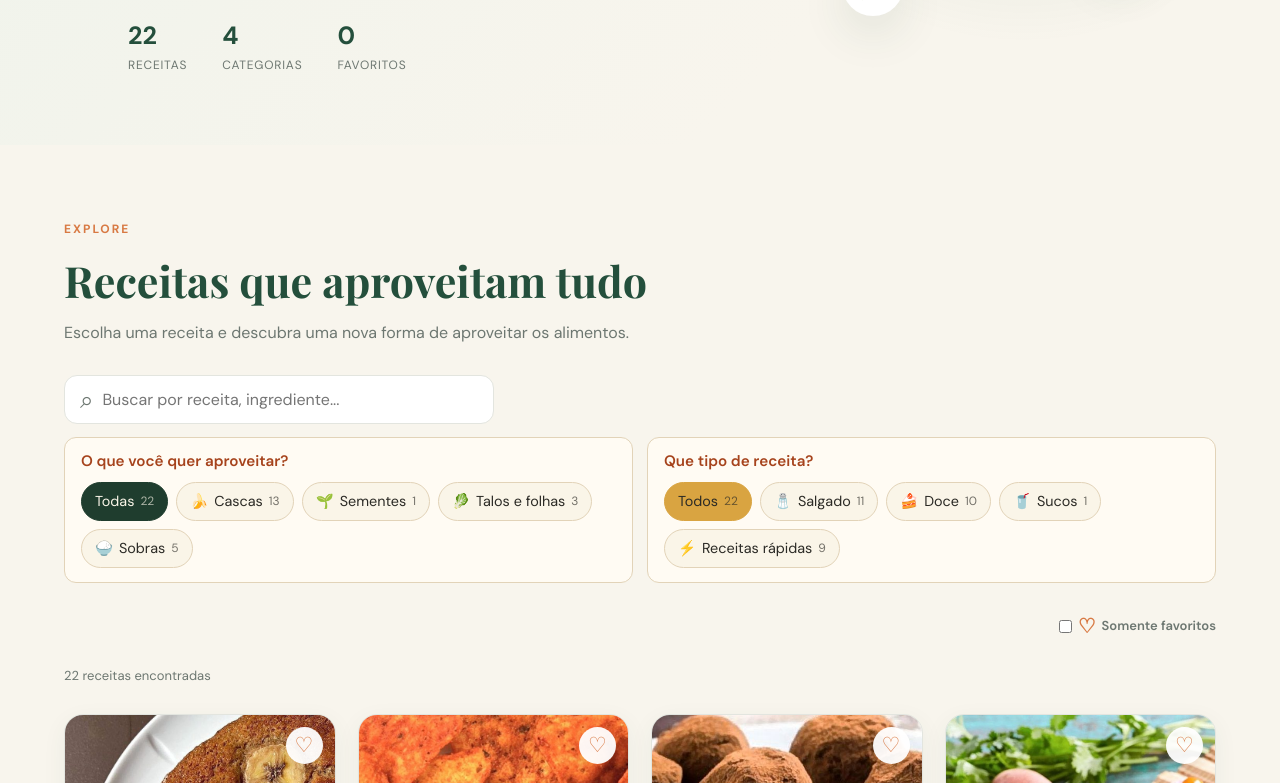
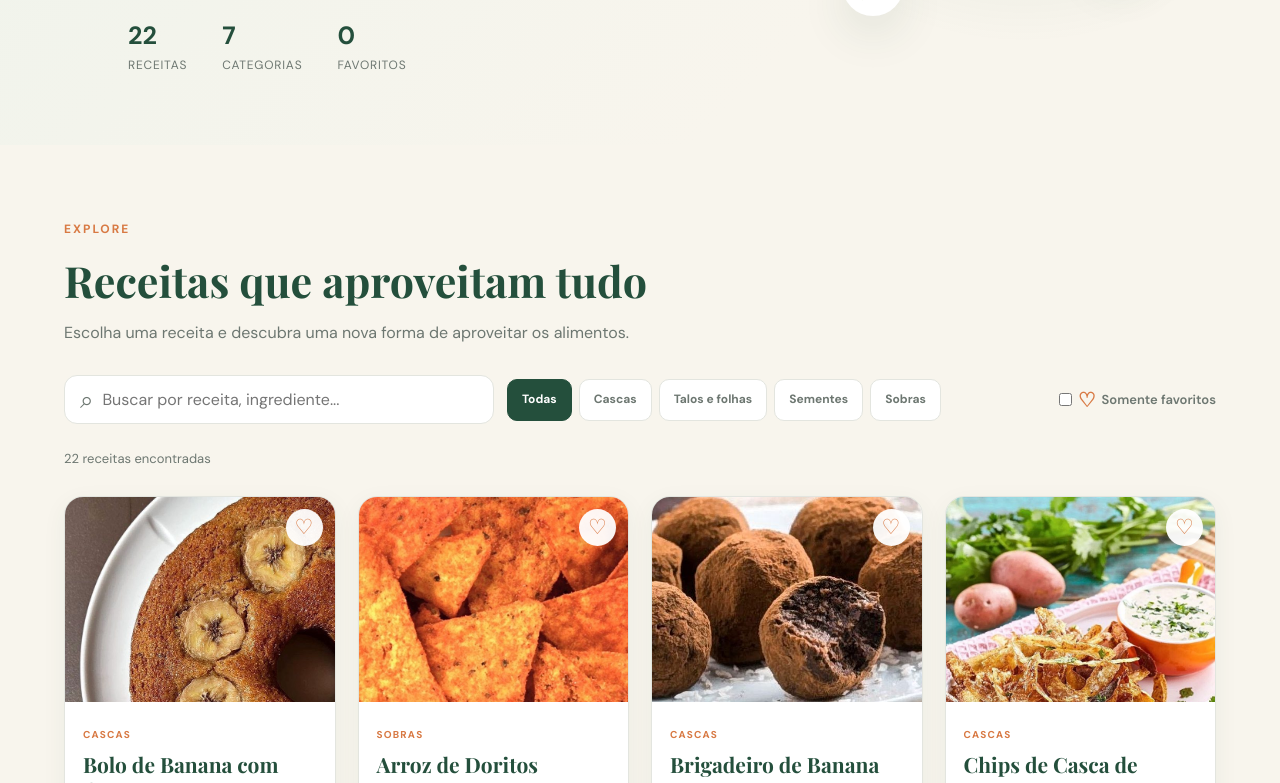
Before and after one commit to gloriadurval/gloriadurval, a plain HTML site: page catalogo.html in a window 1280 px wide. Shown: the part 481-1264 px from the top of the page. Drawn offline with nearby package versions, Linux system fonts and the light colour scheme.

Commit message:
Add files via upload

```diff
--- a/catalogo.html
+++ b/catalogo.html
@@ -6,7 +6,6 @@
 <meta name="description" content="Catálogo digital de receitas para aproveitar melhor os alimentos.">
 <title>Prato Limpo | Catálogo</title>
 <link rel="stylesheet" href="style-catalogo.css">
-<link rel="stylesheet" href="filtros-grupos.css">
 </head>
 <body>
 
@@ -53,15 +52,12 @@
 
   <div class="controles">
     <div class="campo-busca"><span>⌕</span><input id="busca" type="search" placeholder="Buscar por receita, ingrediente..."></div>
-    <div class="filtros-grupos" id="filtros">
-      <section class="grupo-filtro">
-        <h3 class="grupo-titulo">O que você quer aproveitar?</h3>
-        <div class="chips" id="chips-parte"></div>
-      </section>
-      <section class="grupo-filtro">
-        <h3 class="grupo-titulo">Que tipo de receita?</h3>
-        <div class="chips" id="chips-tipo"></div>
-      </section>
+    <div class="filtros" id="filtros">
+      <button class="filtro ativo" data-categoria="todos">Todas</button>
+      <button class="filtro" data-categoria="cascas">Cascas</button>
+      <button class="filtro" data-categoria="talos">Talos e folhas</button>
+      <button class="filtro" data-categoria="sementes">Sementes</button>
+      <button class="filtro" data-categoria="sobras">Sobras</button>
     </div>
     <label class="favoritos-toggle"><input type="checkbox" id="mostrarFavoritos"> <span>♡</span> Somente favoritos</label>
   </div>
--- a/script.js
+++ b/script.js
@@ -24,7 +24,7 @@ const receitas = [
 ]
 
 
-let parteAtual="todos", tipoAtual="todos", termoAtual="", somenteFavoritos=false, receitaAtual=null;
+let categoriaAtual="todos", termoAtual="", somenteFavoritos=false, receitaAtual=null;
 const favoritos=new Set(JSON.parse(localStorage.getItem("pratoLimpoFavoritos")||"[]").map(Number));
 const grid=document.getElementById("gridReceitas"), busca=document.getElementById("busca");
 const filtros=document.getElementById("filtros"), mostrarFavoritos=document.getElementById("mostrarFavoritos");
@@ -32,35 +32,11 @@ const resultadoTexto=document.getElementById("resultadoTexto"), limparFiltros=do
 const semResultados=document.getElementById("semResultados"), modalFundo=document.getElementById("modalFundo");
 const favoritoModal=document.getElementById("favoritoModal");
 
-/* ===== Filtros em dois grupos: parte do alimento + tipo de receita ===== */
-const PARTES=[["todos","Todas",""],["cascas","Cascas","🍌"],["sementes","Sementes","🌱"],["talos","Talos e folhas","🥬"],["sobras","Sobras","🍚"]];
-const TIPOS=[["todos","Todos",""],["salgado","Salgado","🧂"],["doce","Doce","🍰"],["suco","Sucos","🥤"],["rapida","Receitas rápidas","⚡"]];
-// Tipo de cada receita (id -> tipo). Receitas novas podem ter o campo tipo:"doce" direto no objeto.
-const TIPO_POR_ID={1:"doce",2:"salgado",3:"doce",4:"salgado",5:"salgado",6:"salgado",7:"doce",8:"doce",9:"doce",10:"doce",11:"doce",12:"salgado",13:"salgado",14:"salgado",15:"doce",16:"salgado",17:"doce",18:"salgado",19:"doce",20:"suco",21:"salgado",22:"salgado"};
-const TEMPO_RAPIDO=20; // minutos
-
-// Padroniza os valores de categoria (cascas, casca, Sobras, talos e folhas...)
-function parteDe(r){const c=(r.categoria||"").toLowerCase().trim();return c.startsWith("casca")?"cascas":c.startsWith("talo")?"talos":c.startsWith("semente")?"sementes":c.startsWith("sobra")?"sobras":c}
-function tiposDe(r){const base=r.tipo||TIPO_POR_ID[r.id];const t=base?[].concat(base):[];if(parseInt(r.tempo)<=TEMPO_RAPIDO)t.push("rapida");return t}
-function bate(r,ignorar){
- const termo=termoAtual.trim().toLowerCase();
- const texto=[r.titulo,r.descricao,r.categoriaTexto,r.aproveitamento,...r.ingredientes].join(" ").toLowerCase();
- return (ignorar==="parte"||parteAtual==="todos"||parteDe(r)===parteAtual)
-  &&(ignorar==="tipo"||tipoAtual==="todos"||tiposDe(r).includes(tipoAtual))
-  &&(!termo||texto.includes(termo))&&(!somenteFavoritos||favoritos.has(r.id));
-}
-function desenharChips(grupo,lista,atual){
- document.getElementById("chips-"+grupo).innerHTML=lista.map(([v,nome,icone])=>{
-  const q=receitas.filter(r=>bate(r,grupo)&&(v==="todos"||(grupo==="parte"?parteDe(r)===v:tiposDe(r).includes(v)))).length;
-  return `<button type="button" class="chip${v==="rapida"?" rapida":""}" data-grupo="${grupo}" data-valor="${v}" aria-pressed="${atual===v}">${icone?`<span aria-hidden="true">${icone}</span>`:""}${nome}<small>${q}</small></button>`;
- }).join("");
-}
-
 
 function salvar(){localStorage.setItem("pratoLimpoFavoritos",JSON.stringify([...favoritos]))}
 function estatisticas(){
  document.getElementById("totalReceitas").textContent=receitas.length;
- document.getElementById("totalCategorias").textContent=new Set(receitas.map(parteDe)).size;
+ document.getElementById("totalCategorias").textContent=new Set(receitas.map(r=>r.categoria)).size;
  document.getElementById("totalFavoritos").textContent=favoritos.size;
 }
 function card(r){
@@ -76,14 +52,20 @@ function card(r){
  <div class="card-rodape"><div class="card-dados"><span>⏱ ${r.tempo}</span><span>♻ ${r.aproveitamento}</span></div>
  <button class="ver-receita" data-receita="${r.id}">Ver receita</button></div></div></article>`;
 }
-function filtrar(){return receitas.filter(r=>bate(r))}
+function filtrar(){
+ const termo=termoAtual.trim().toLowerCase();
+ return receitas.filter(r=>{
+  const cat=categoriaAtual==="todos"||r.categoria===categoriaAtual;
+  const texto=[r.titulo,r.descricao,r.categoriaTexto,r.aproveitamento,...r.ingredientes].join(" ").toLowerCase();
+  return cat&&(!termo||texto.includes(termo))&&(!somenteFavoritos||favoritos.has(r.id));
+ });
+}
 function render(){
  const lista=filtrar();
  grid.innerHTML=lista.map(card).join("");
- desenharChips("parte",PARTES,parteAtual); desenharChips("tipo",TIPOS,tipoAtual);
  semResultados.style.display=lista.length?"none":"block";
  resultadoTexto.textContent=lista.length?`${lista.length} ${lista.length===1?"receita encontrada":"receitas encontradas"}`:"Nenhuma receita encontrada";
- const tem=parteAtual!=="todos"||tipoAtual!=="todos"||termoAtual.trim()||somenteFavoritos;
+ const tem=categoriaAtual!=="todos"||termoAtual.trim()||somenteFavoritos;
  limparFiltros.style.display=tem?"block":"none"; estatisticas();
 }
 function abrir(id){
@@ -105,9 +87,9 @@ function alternar(id){favoritos.has(id)?favoritos.delete(id):favoritos.add(id);s
 function fechar(){modalFundo.classList.remove("aberto");document.body.style.overflow="";receitaAtual=null}
 
 busca.addEventListener("input",e=>{termoAtual=e.target.value;render()});
-filtros.addEventListener("click",e=>{const b=e.target.closest(".chip");if(!b)return;if(b.dataset.grupo==="parte")parteAtual=b.dataset.valor;else tipoAtual=b.dataset.valor;render()});
+filtros.addEventListener("click",e=>{const b=e.target.closest(".filtro");if(!b)return;document.querySelectorAll(".filtro").forEach(x=>x.classList.remove("ativo"));b.classList.add("ativo");categoriaAtual=b.dataset.categoria;render()});
 mostrarFavoritos.addEventListener("change",e=>{somenteFavoritos=e.target.checked;render()});
-limparFiltros.addEventListener("click",()=>{parteAtual="todos";tipoAtual="todos";termoAtual="";somenteFavoritos=false;busca.value="";mostrarFavoritos.checked=false;render()});
+limparFiltros.addEventListener("click",()=>{categoriaAtual="todos";termoAtual="";somenteFavoritos=false;busca.value="";mostrarFavoritos.checked=false;document.querySelectorAll(".filtro").forEach(x=>x.classList.remove("ativo"));document.querySelector('[data-categoria="todos"]').classList.add("ativo");render()});
 grid.addEventListener("click",e=>{const f=e.target.closest("[data-favorito]");if(f){alternar(Number(f.dataset.favorito));return}const r=e.target.closest("[data-receita]");if(r)abrir(Number(r.dataset.receita))});
 document.getElementById("fecharModal").addEventListener("click",fechar);
 modalFundo.addEventListener("click",e=>{if(e.target===modalFundo)fechar()});
```
